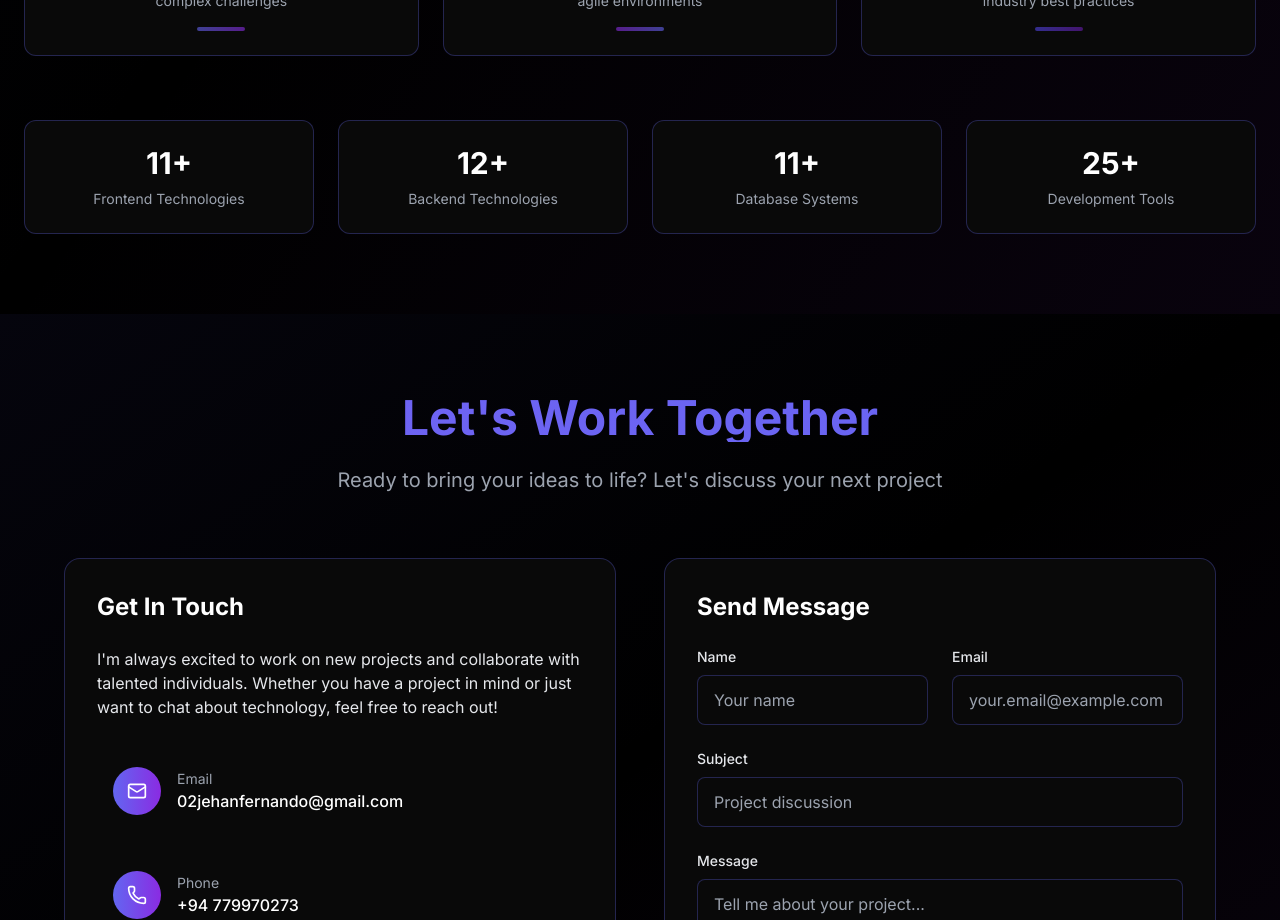
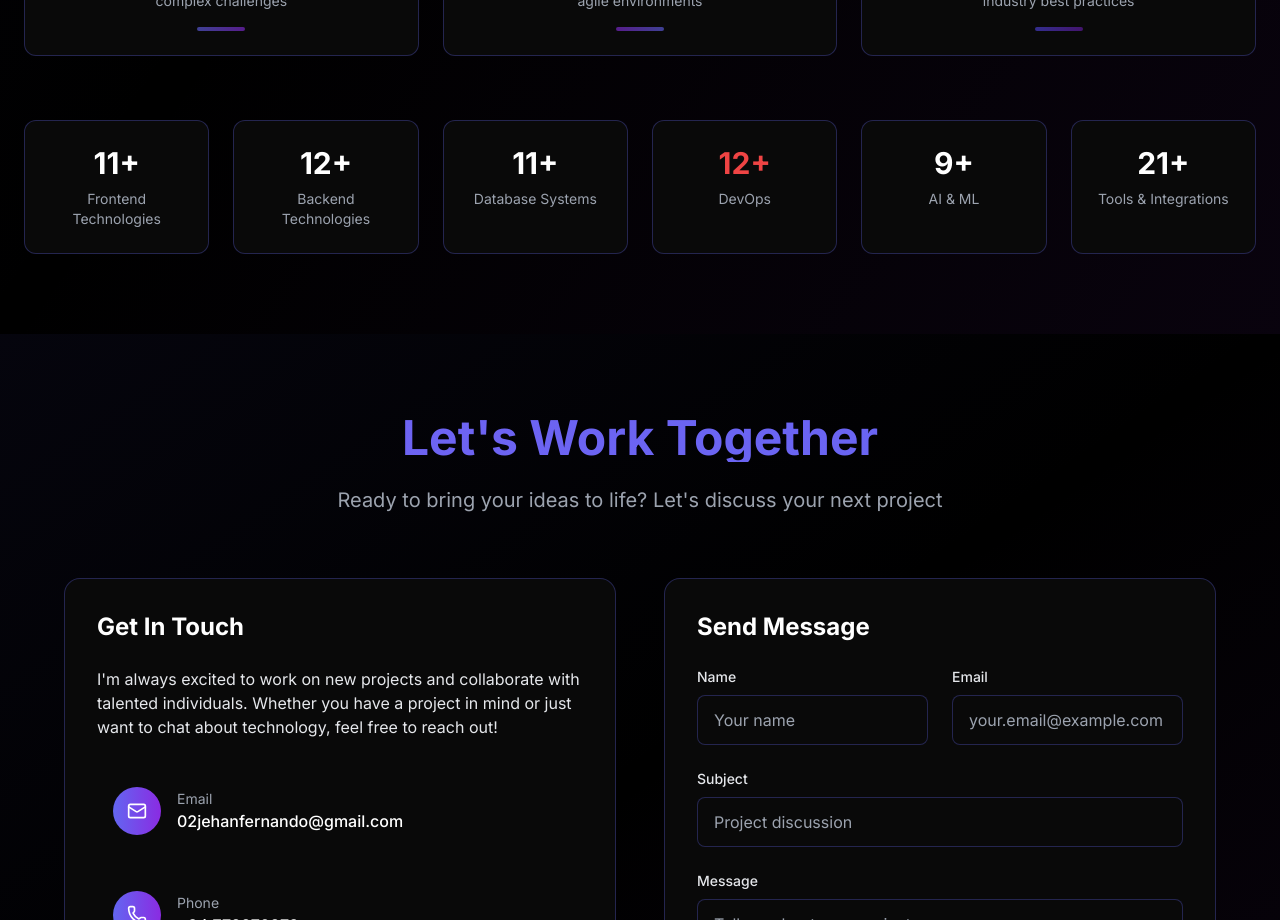
Before and after one commit to Jehanfernando02/My-portfolio, a Next.js app: page / in a window 1280 px wide. Shown: the part 7100-8020 px from the top of the page. Built offline with nearby package versions, Linux system fonts and the light colour scheme.

Commit message:
Update skill section

```diff
--- a/app/components/skills.tsx
+++ b/app/components/skills.tsx
@@ -259,12 +259,14 @@ export default function Skills() {
             viewport={{ once: true }}
             className="mt-16"
           >
-            <div className="grid gap-6 md:grid-cols-4">
+            <div className="grid gap-6 md:grid-cols-3 lg:grid-cols-6">
               {[
                 { label: "Frontend Technologies", count: frontendSkills.length, color: "indigo" },
                 { label: "Backend Technologies", count: backendSkills.length, color: "purple" },
                 { label: "Database Systems", count: databaseSkills.length, color: "indigo" },
-                { label: "Development Tools", count: devOpsSkills.length + toolsSkills.length, color: "purple" },
+                { label: "DevOps", count: devOpsSkills.length, color: "red" },
+                { label: "AI & ML", count: aiMLSkills.length, color: "pink" },
+                { label: "Tools & Integrations", count: toolsSkills.length + apiIntegrationSkills.length, color: "purple" },
               ].map((stat, index) => (
                 <motion.div
                   key={stat.label}
```
